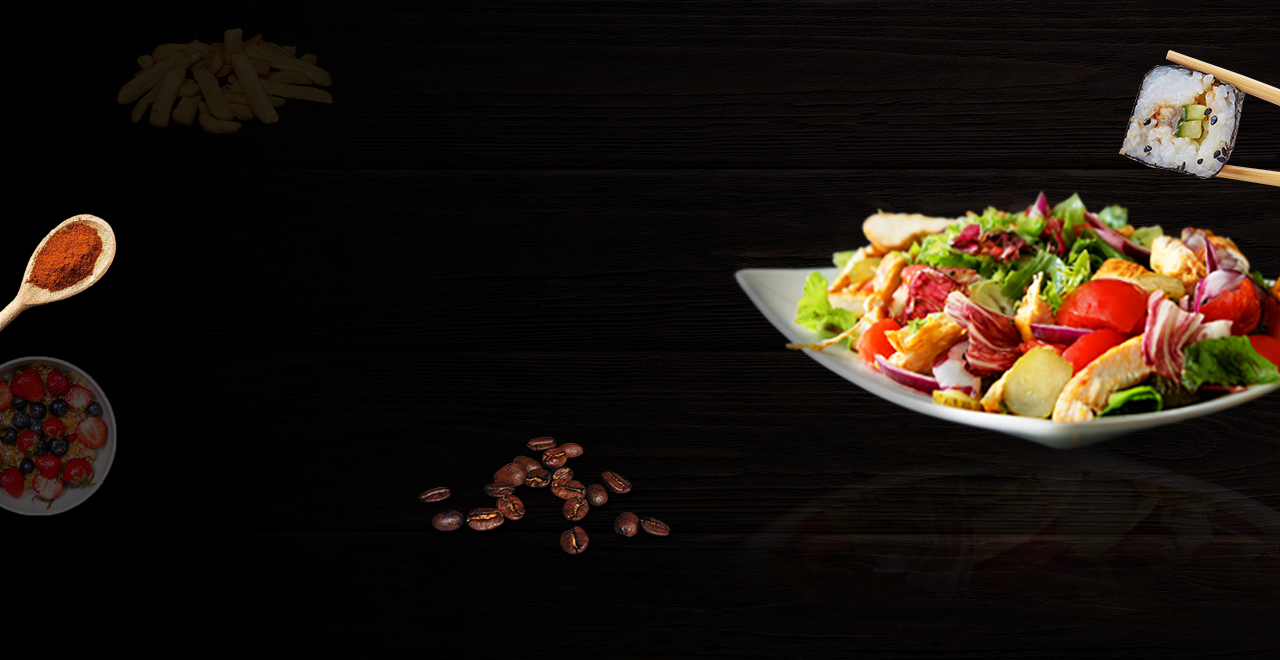
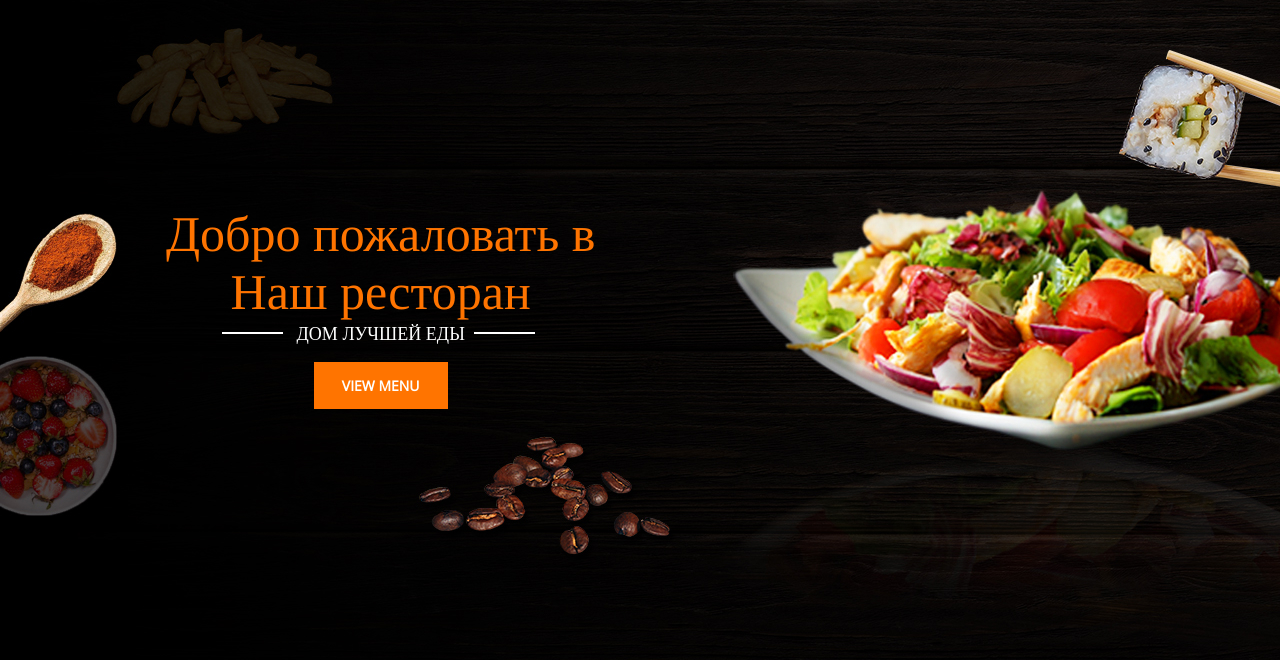
Before and after one commit to GulievCorp/Resto, a plain HTML site: page index.html in a window 1280 px wide. Shown: the part 140-800 px from the top of the page. Drawn offline with nearby package versions, Linux system fonts and the light colour scheme; files whose address does not match are found by name.

Commit message:
finished 2 lession

```diff
--- a/index.html
+++ b/index.html
@@ -11,6 +11,10 @@
     <link rel="preconnect" href="https://fonts.gstatic.com" crossorigin>
     <link
         href="https://fonts.googleapis.com/css2?family=Open+Sans:ital,wght@0,300;1,300;1,400&family=Roboto:wght@100&display=swap"
+        rel="stylesheet">
+    <link rel="preconnect" href="https://fonts.googleapis.com">
+    <link rel="preconnect" href="https://fonts.gstatic.com" crossorigin>
+    <link href="https://fonts.googleapis.com/css2?family=Tinos:ital,wght@0,400;1,400;1,700&display=swap"
         rel="stylesheet">
 </head>
 
@@ -54,6 +58,22 @@
                     <a class="button" href="*">ЗАКАЗ СТОЛИКА</a>
                 </div>
             </div>
+            <div class="header-down">
+                <div class="header-title">
+                    Добро пожаловать в
+                    <div class="header-subtitle">
+                        Наш ресторан
+                    </div>
+
+                    <div class="header-suptitle">
+                        ДОМ ЛУЧШЕЙ ЕДЫ
+                    </div>
+
+                    <div class="header-btn">
+                        <a href="#" class="header-button">VIEW MENU</a>
+                    </div>
+                </div>
+            </div>
         </div>
     </header>
 </body>
--- a/style.css
+++ b/style.css
@@ -84,4 +84,67 @@ header {
     text-decoration: none;
     padding: 14px 14px;
     font-weight: 700;
+    transition: background-color 0.3s linear;
 }
+
+.button:hover {
+    background-color: #b45609;
+}
+
+.header-down {
+    position: relative;
+}
+
+.header-title {
+    margin-top: 222px;
+    position: absolute;
+    font-family: 'Tinos', serif;
+    font-size: 50px;
+    color: #FF7400;
+    font-weight: 400;
+    text-align: center;
+    left: 0;
+    margin-bottom: 12px;
+}
+
+.header-suptitle {
+    font-family: 'Open Sans';
+    color: #fff;
+    font-size: 18px;
+    font-weight: 400;
+}
+
+.header-suptitle::after{
+    position: absolute;
+    content: '';
+    height: 2px;
+    width: 61px;
+    background-color: #fff;
+    top: 127px;
+    left: 56px;
+}
+
+.header-suptitle::before{
+    position: absolute;
+    content: '';
+    height: 2px;
+    width: 61px;
+    background-color: #fff;
+    top: 127px;
+    left: 308px;
+}
+
+.header-button {
+    font-family: 'Open Sans';
+    color: #fff;
+    background-color: #FF7400;
+    padding: 14px 28px;
+    font-size: 14px;
+    font-weight: 700;
+    text-decoration: none;
+    transition: background-color 0.3s linear;
+}
+
+.header-button:hover {
+    background-color: #b45609;
+}
```
